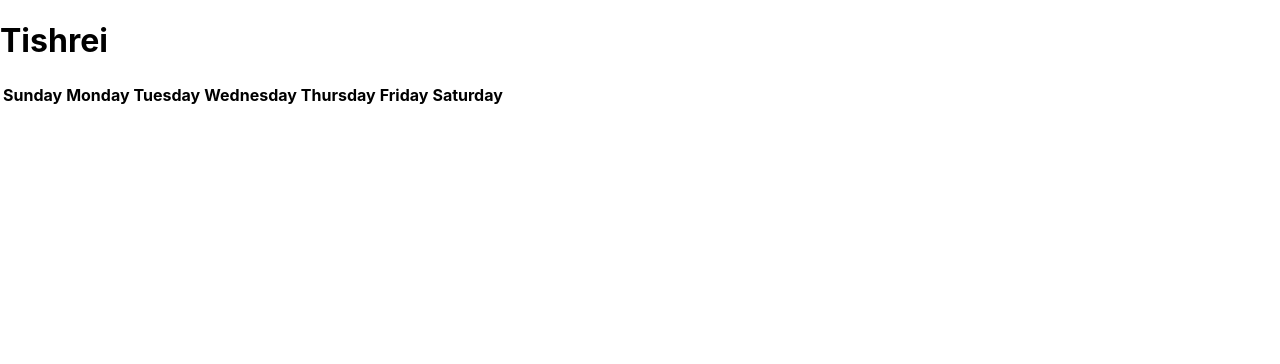
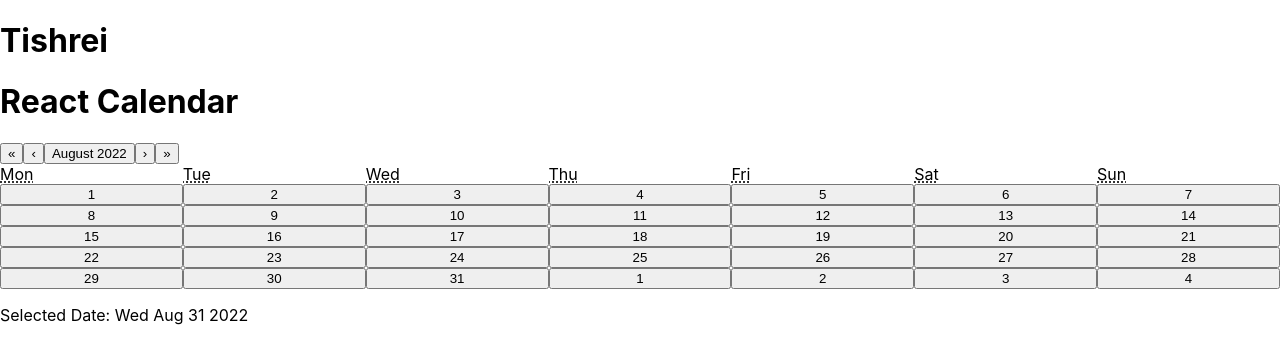
Before and after one commit to apolichenco/Jewish-Cal, a React (Create React App) app: page / in a window 1280 px wide. Shown: the top 364 px of the page. Built offline with nearby package versions, Linux system fonts and the light colour scheme; no server answers.

Commit message:
added react calendar to my page

```diff
--- a/src/components/Calendar.js
+++ b/src/components/Calendar.js
@@ -3,86 +3,12 @@
 
 
 function Calendar({daysData}) {
-  const [hebdate, setHebdate] = useState([])
-  const [holiday, setHoliday] = useState([])
-  const [candles, setCandles] = useState([])
-  const [zmanim, setZmanim] = useState([])
-  const [parashat, setParashat] = useState([])
-  const [roshchodesh, setRoshchodesh] = useState([])
-
-  useEffect (() => {
-    setHebdate(daysData.filter((day) => day.category === "hebdate"))
-  }, [])
-  useEffect (() => {
-    setHoliday(daysData.filter((day) => day.category === "holiday"))
-  }, [])
-  // useEffect (() => {
-  //   setCandles(daysData.filter((day) => day.category === "candles"))
-  // }, [])
-  // useEffect (() => {
-  //   setZmanim(daysData.filter((day) => day.category === "zmanim"))
-  // }, [])
-  useEffect (() => {
-    setParashat(daysData.filter((day) => day.category === "parashat"))
-  }, [])
-  useEffect (() => {
-    setRoshchodesh(daysData.filter((day) => day.category === "roshchodesh"))
-  }, [])
-
 
   return (
     <div>
-      <Table />
+      <Table daysData={daysData}/>
     </div>
   );
 }
 
 export default Calendar;
-
-
-
-
-
-
-
-
-//   function handleHebdate(day) {
-//     setHebdate([...hebdate, day])
-//   }
-
-//   // console.log(daysData)
-
-//   // useEffect (() =>  {
-//     daysData.map((day) => {
-
-//     // console.log(day)
-//     // console.log(day.category)
-//     const category = day.category
-//     // console.log(category)
-//     if (category === "hebdate") {
-//       console.log(day)
-//       return handleHebdate(day)
-//     }
-//   //   if (day.category === "holiday") {
-//   //     setHoliday([...holiday, day])
-//   //   }
-//   //   if (day.category === "candles") {
-//   //     setCandles([...candles, day])
-//   //   }
-//   //   if (day.category === "zmanim") {
-//   //     return setZmanim([...zmanim, day])
-//   //   }
-//   //   if (day.category === "parashat") {
-//   //     return setParashat([...parashat, day])
-//   //   }
-//   //   if (day.category === "roshchodesh") {
-//   //     return setRoshchodesh([...roshchodesh, day])
-//   //   }
-//   //   else {
-//   //     console.log("Nope")
-//   //   }
-//   })
-// // }, [])
-
-//   // setHebdate(theDay)
-//   console.log(hebdate)
--- a/src/components/Table.js
+++ b/src/components/Table.js
@@ -1,11 +1,49 @@
 import React, { useState, useEffect } from "react";
 import Day from "./Day";
+import Calendar from 'react-calendar';
 
 
-function Table() {
+function Table({daysData}) {
+  const [hebdate, setHebdate] = useState([])
+  const [holiday, setHoliday] = useState([])
+  const [candles, setCandles] = useState([])
+  const [zmanim, setZmanim] = useState([])
+  const [parashat, setParashat] = useState([])
+  const [roshchodesh, setRoshchodesh] = useState([])
+  const [date, setDate] = useState(new Date());
+
+  useEffect (() => {
+    setHebdate(daysData.filter((day) => day.category === "hebdate"))
+  }, [])
+  useEffect (() => {
+    setHoliday(daysData.filter((day) => day.category === "holiday"))
+  }, [])
+  // useEffect (() => {
+  //   setCandles(daysData.filter((day) => day.category === "candles"))
+  // }, [])
+  // useEffect (() => {
+  //   setZmanim(daysData.filter((day) => day.category === "zmanim"))
+  // }, [])
+  useEffect (() => {
+    setParashat(daysData.filter((day) => day.category === "parashat"))
+  }, [])
+  useEffect (() => {
+    setRoshchodesh(daysData.filter((day) => day.category === "roshchodesh"))
+  }, [])
+
+
   return (
-    <div>
-      <table>
+    <div className='app'>
+
+      <h1 className='text-center'>React Calendar</h1>
+      <div className='calendar-container'>
+        <Calendar onChange={setDate} value={date} />
+      </div>
+      <p className='text-center'>
+        <span className='bold'>Selected Date:</span>{' '}
+        {date.toDateString()}
+      </p>
+      {/* <table>
         <tr>
           <th>Sunday</th>
           <th>Monday</th>
@@ -30,7 +68,7 @@
         <tr>
           <Day />
         </tr>
-      </table>
+      </table> */}
     </div>
   );
 }
```
